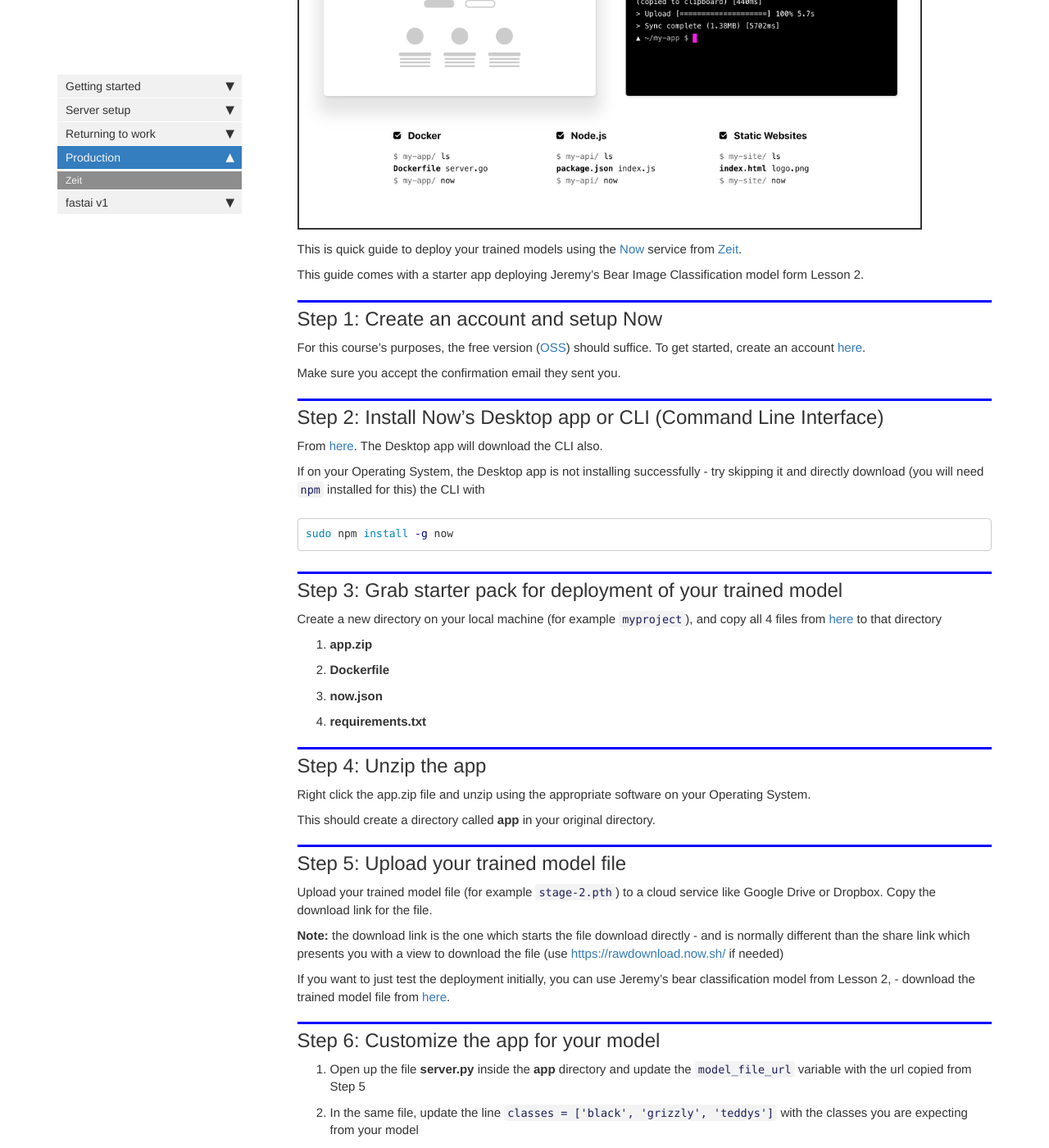
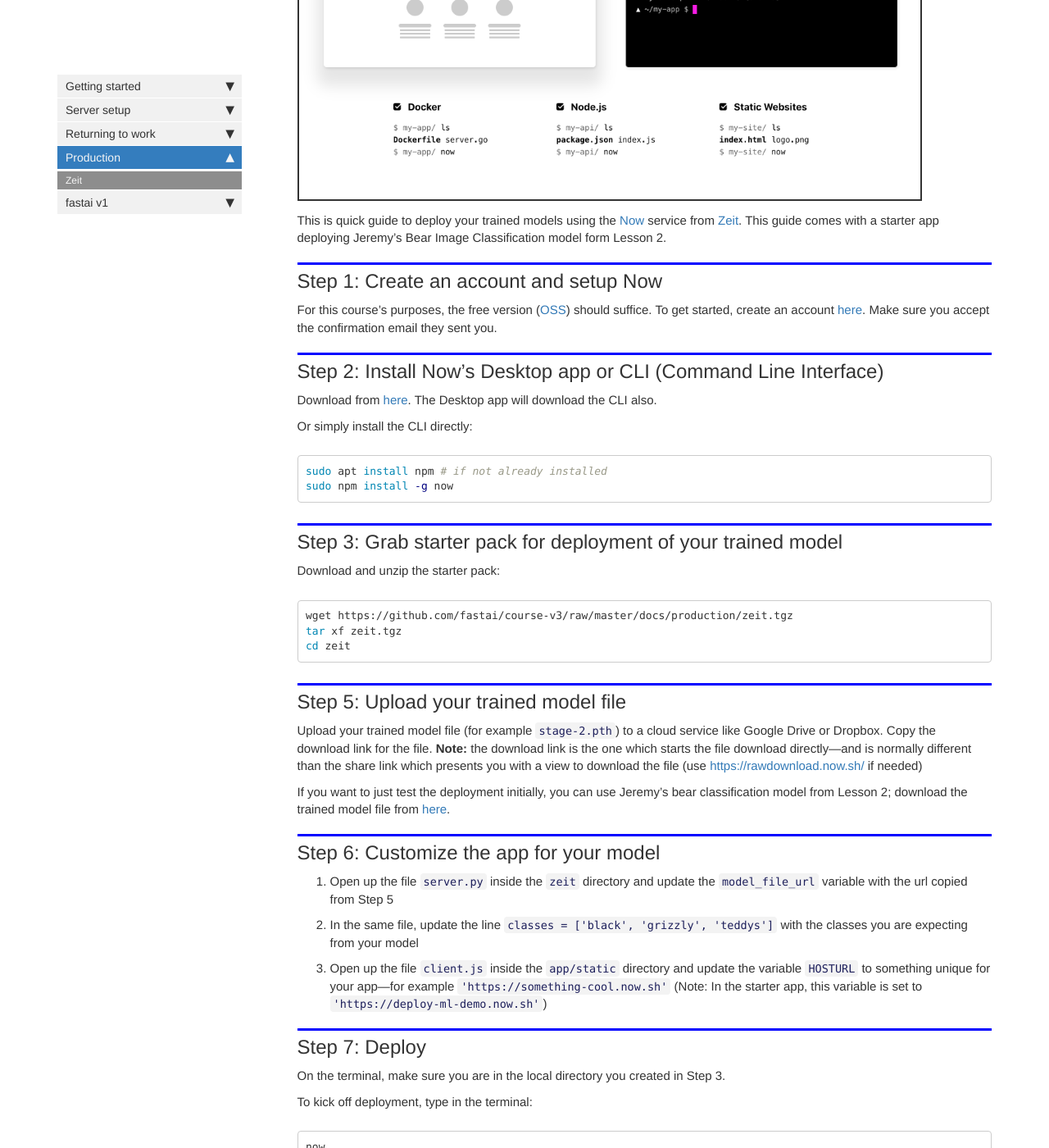
Before and after one commit to tamersalama/course-v3, a Jekyll site: the page built from docs/deployment_zeit.md, in a window 1280 px wide and 1400 px high, scrolled down 858 px. Shown: the whole window at 82% size. Built offline with Jekyll 4.4.1, drawn with Linux system fonts in a browser that asks for light colours; nearby versions of some CDN libraries; comment, search, counter and statistics services are not loaded; some of the changed text lies outside the part shown.

Commit message:
update zeit docs

````diff
--- a/docs/deployment_zeit.md
+++ b/docs/deployment_zeit.md
@@ -3,50 +3,48 @@ title: Zeit
 sidebar: home_sidebar
 ---
 
-# Deploying Fastai models on Zeit (previously known as now.sh)
+# Deploying Fastai models on Zeit
+
+*(previously known as now.sh)*
 
 <img alt="" src="/images/zeit/zeit_now.png" class="screenshot">
 
-This is quick guide to deploy your trained models using the [Now](https://zeit.co/now) service from [Zeit](https://zeit.co/).
-
-This guide comes with a starter app deploying Jeremy's Bear Image Classification model form Lesson 2.
+This is quick guide to deploy your trained models using the [Now](https://zeit.co/now) service from [Zeit](https://zeit.co/).  This guide comes with a starter app deploying Jeremy's Bear Image Classification model form Lesson 2.
 
 ## Step 1: Create an account and setup Now
-For this course's purposes, the free version ([OSS](https://zeit.co/pricing)) should suffice. To get started, create an account [here](https://zeit.co/signup).
-
-Make sure you accept the confirmation email they sent you.
+For this course's purposes, the free version ([OSS](https://zeit.co/pricing)) should suffice. To get started, create an account [here](https://zeit.co/signup). Make sure you accept the confirmation email they sent you.
 
 ## Step 2: Install Now's Desktop app or CLI (Command Line Interface)
-From [here](https://zeit.co/download). The Desktop app will download the CLI also.
 
-If on your Operating System, the Desktop app is not installing successfully - try skipping it and directly download (you will need `npm` installed for this) the CLI with
+Download from [here](https://zeit.co/download). The Desktop app will download the CLI also.
+
+Or simply install the CLI directly:
+
 ```bash
+sudo apt install npm # if not already installed
 sudo npm install -g now
 ```
 
 ## Step 3: Grab starter pack for deployment of your trained model
-Create a new directory on your local machine (for example `myproject`), and copy all 4 files from [here](https://github.com/fastai/course-v3/tree/master/docs/production/zeit) to that directory
-1. **app.zip**
-2. **Dockerfile**
-3. **now.json**
-4. **requirements.txt**
 
-## Step 4: Unzip the app
-Right click the app.zip file and unzip using the appropriate software on your Operating System.
+Download and unzip the starter pack:
 
-This should create a directory called **app** in your original directory.
+```bash
+wget https://github.com/fastai/course-v3/raw/master/docs/production/zeit.tgz
+tar xf zeit.tgz
+cd zeit
+```
 
 ## Step 5: Upload your trained model file
-Upload your trained model file (for example `stage-2.pth`) to a cloud service like Google Drive or Dropbox. Copy the download link for the file.
+Upload your trained model file (for example `stage-2.pth`) to a cloud service like Google Drive or Dropbox. Copy the download link for the file. **Note:** the download link is the one which starts the file download directly&mdash;and is normally different than the share link which presents you with a view to download the file (use [https://rawdownload.now.sh/](https://rawdownload.now.sh/) if needed)
 
-**Note:** the download link is the one which starts the file download directly - and is normally different than the share link which presents you with a view to download the file (use [https://rawdownload.now.sh/](https://rawdownload.now.sh/) if needed)
-
-If you want to just test the deployment initially, you can use Jeremy's bear classification model from Lesson 2,  - download the trained model file from [here](https://www.dropbox.com/s/y4kl2gv1akv7y4i/stage-2.pth?raw=1).
+If you want to just test the deployment initially, you can use Jeremy's bear classification model from Lesson 2; download the trained model file from [here](https://www.dropbox.com/s/y4kl2gv1akv7y4i/stage-2.pth?raw=1).
 
 ## Step 6: Customize the app for your model
-1. Open up the file **server.py** inside the **app** directory and update the `model_file_url` variable with the url copied from Step 5
-2. In the same file, update the line `classes = ['black', 'grizzly', 'teddys']` with the classes you are expecting from your model
-3. Open up the file **client.js** inside the `app/static` directory and update the variable `HOSTURL` to something unique for your app - for example `'https://something-cool.now.sh'` (Note: In the starter app, this variable is set to `'https://deploy-ml-demo.now.sh'`)
+
+1. Open up the file `server.py` inside the `zeit` directory and update the `model_file_url` variable with the url copied from Step 5
+1. In the same file, update the line `classes = ['black', 'grizzly', 'teddys']` with the classes you are expecting from your model
+1. Open up the file `client.js` inside the `app/static` directory and update the variable `HOSTURL` to something unique for your app&mdash;for example `'https://something-cool.now.sh'` (Note: In the starter app, this variable is set to `'https://deploy-ml-demo.now.sh'`)
 
 ## Step 7: Deploy
 On the terminal, make sure you are in the local directory you created in Step 3.
@@ -56,7 +54,7 @@ To kick off deployment, type in the terminal:
 now
 ```
 
-Copy the url that Now assigns the project (shown on the terminal right after the above command) - example [https://myproject-xxxxxxxxxx.now.sh](https://myproject-xxxxxxxxxx.now.sh)
+Copy the url that Now assigns the project (shown on the terminal right after the above command)&mdash;example [https://myproject-xxxxxxxxxx.now.sh](https://myproject-xxxxxxxxxx.now.sh)
 
 When the **deployment finishes** and it shows *"> Success! Deployment ready"* on the terminal, type in the terminal:
 ```
````
